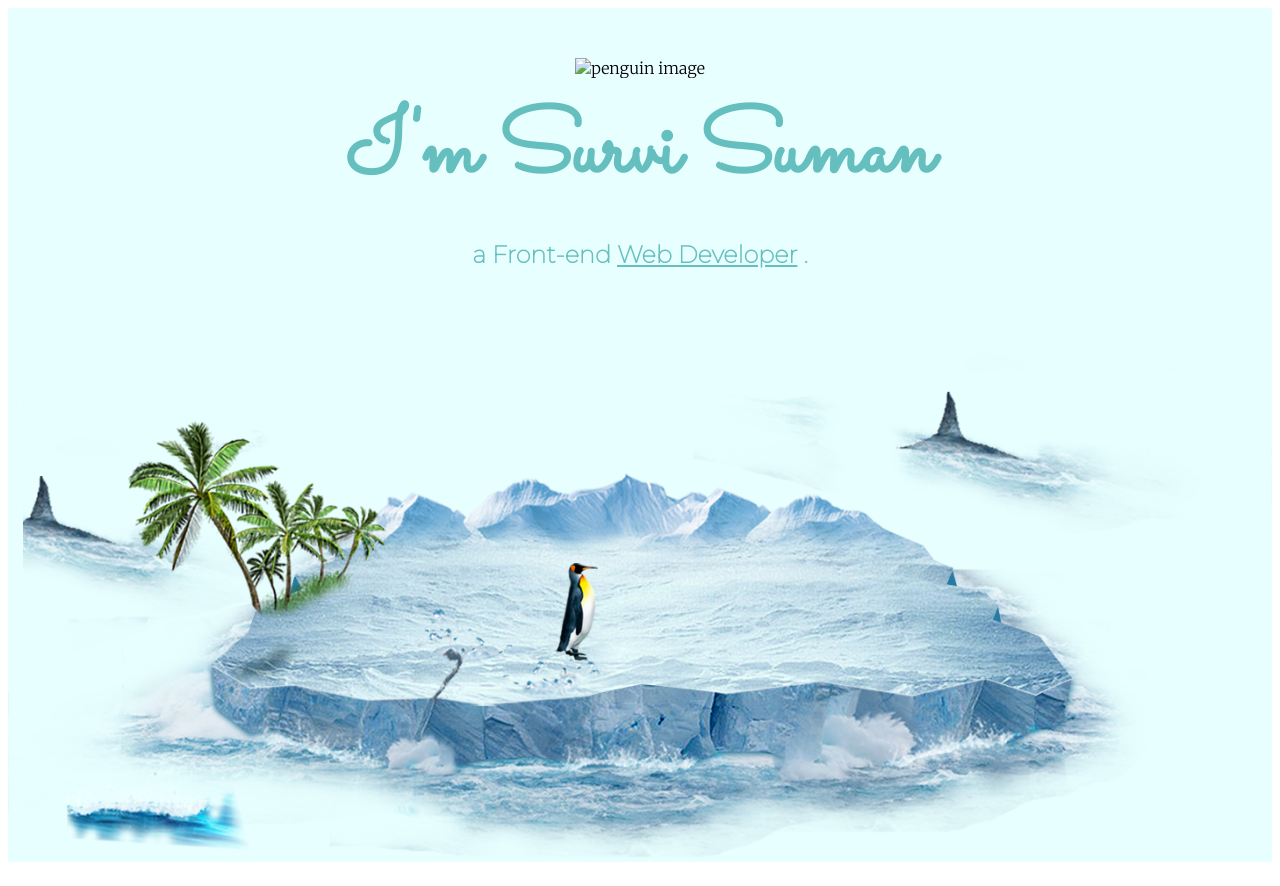
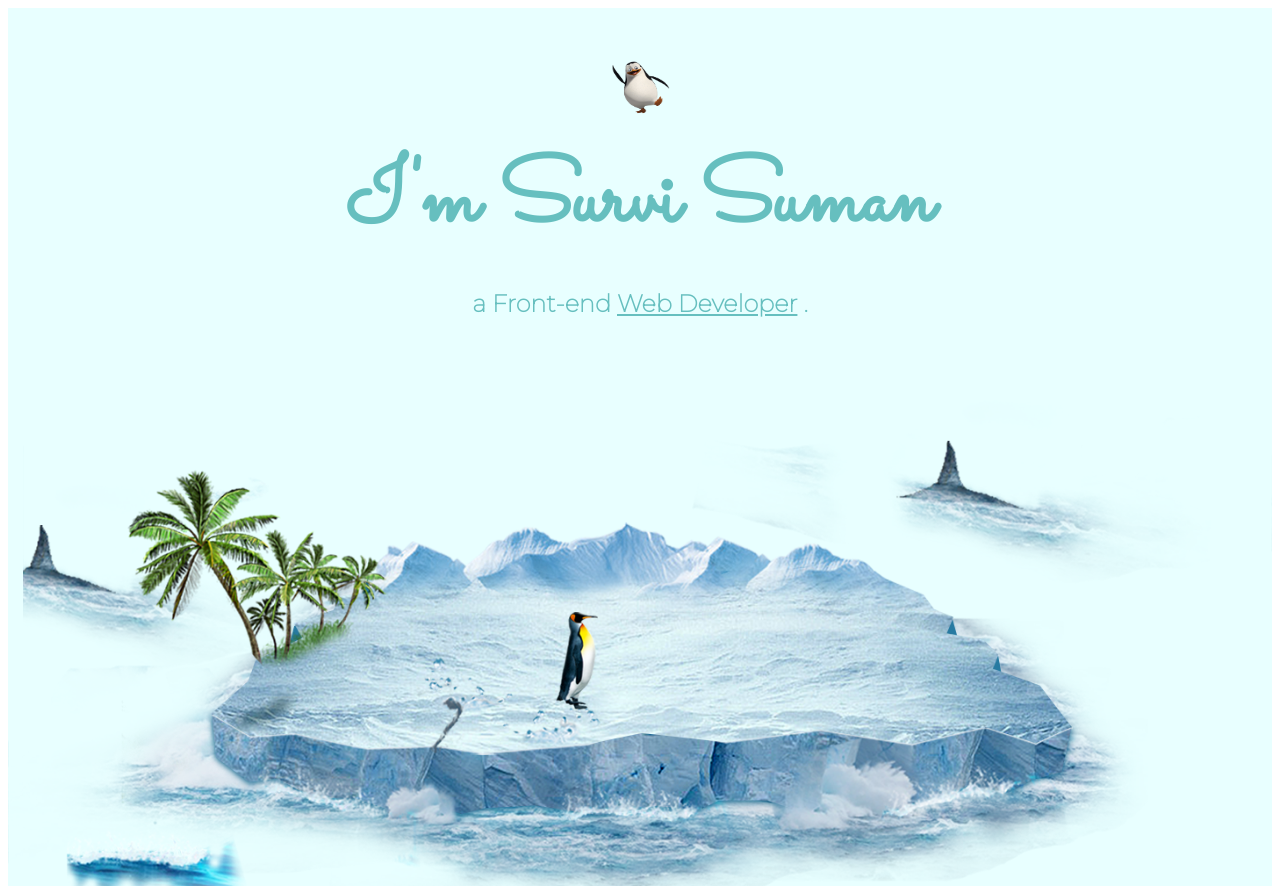
Before and after one commit to sumansurvi/cv, a plain HTML site: page index.html in a window 1280 px wide. Shown: the top 886 px of the page. Drawn offline with Linux system fonts and the light colour scheme.

Commit message:
Update index.html

```diff
--- a/index.html
+++ b/index.html
@@ -11,7 +11,7 @@
 <body>
     <div class="main-container">
     <div class="topContainer">
-        <img class="penguin" src="/logos/penguin-png-19535.png" alt="penguin image">
+        <img class="penguin" src="assets/logos/penguin-png-19535.png" alt="penguin image">
         <h1>I'm Survi Suman</h1>
         <h2><b>a Front-end <span class="pro">Web Developer</span> .</b></h2>
         <img class="mountain" src="assets/logos/iceberg1.png" alt="mountain image">
```
